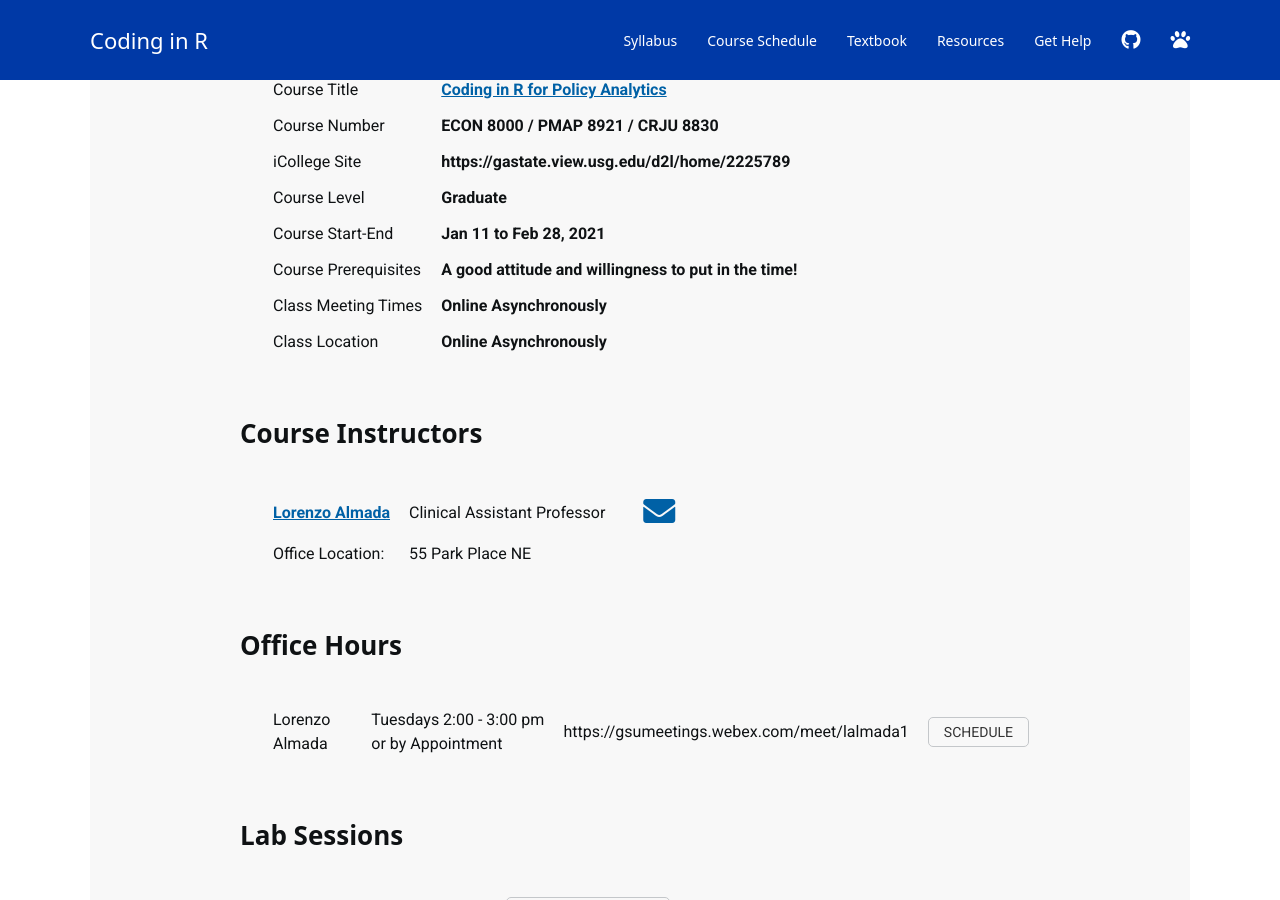
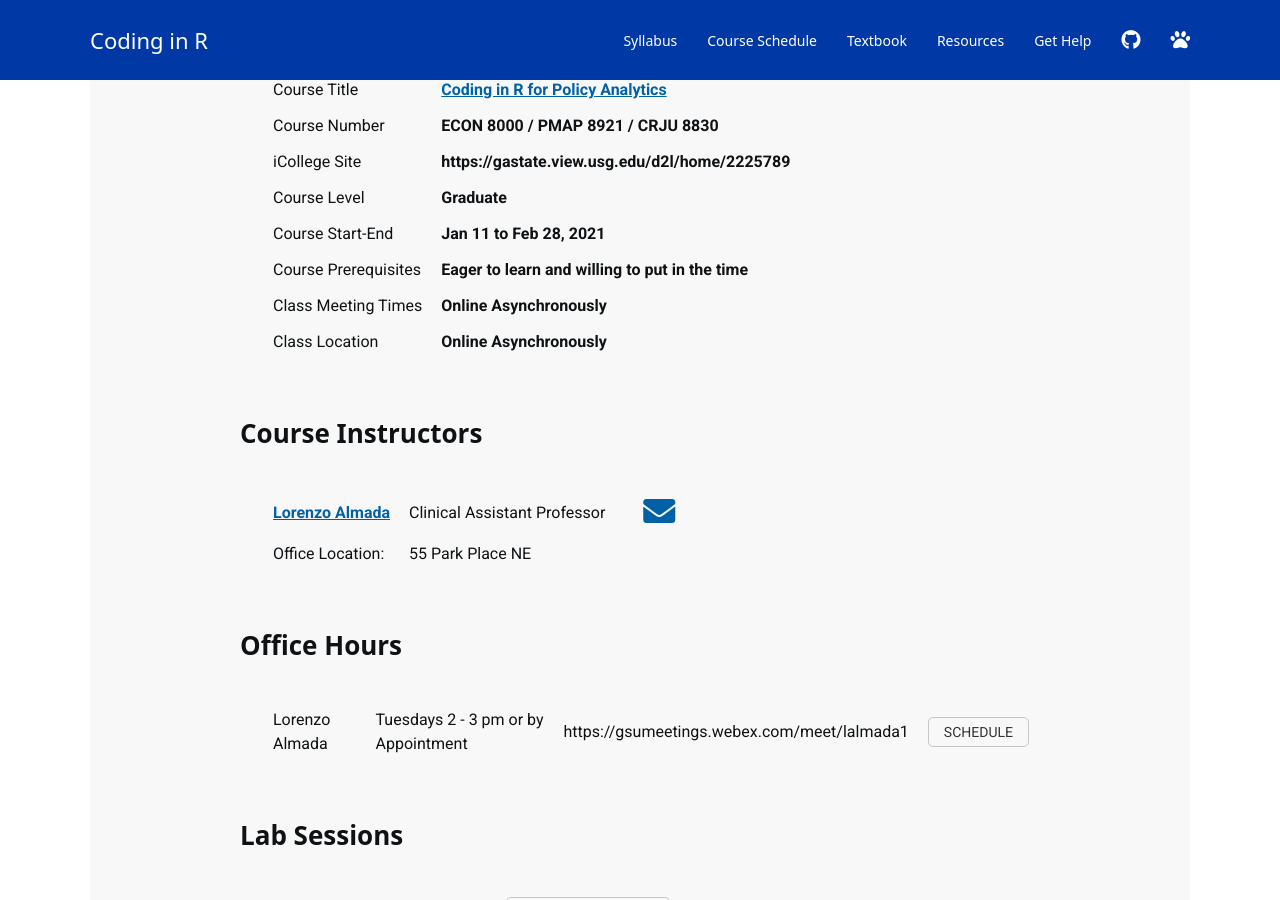
Before and after one commit to lalmada1/Coding-in-R-SPR-2021, a Jekyll site: the page built from index.md, in a window 1280 px wide and 900 px high, scrolled down 987 px. Built offline with Jekyll 4.4.1, drawn with Linux system fonts in a browser that asks for light colours; nearby versions of some CDN libraries; a script bundle is joined from its source files by our own code; library files that are not in the unit come from our copies; a style sheet for code colours, icons or effects is not loaded.

Commit message:
Update index.md

```diff
--- a/index.md
+++ b/index.md
@@ -15,7 +15,7 @@ info:
  course_level: Graduate
  course_website: 'https://gastate.view.usg.edu/d2l/home/2225789'
  course_start_end_dates: Jan 11 to Feb 28, 2021
- course_prerequisites: A good attitude and willingness to put in the time!
+ course_prerequisites: Eager to learn and willing to put in the time
  class_meets_when:  Online Asynchronously
  class_meets_where:  Online Asynchronously
  discussion_board_url: https://lalmada1.github.io/Coding-in-R-SPR-2021/help/
@@ -26,7 +26,7 @@ instructor:
    email: lalmada1@gsu.edu
    office_location: 55 Park Place NE #682
    website_url: 'https://aysps.gsu.edu/profile/lorenzo-almada/'
-   office_hours_time: Tuesdays 2:00 - 3:00 pm or by Appointment
+   office_hours_time: Tuesdays 2 - 3 pm or by Appointment
    office_hours_location:  https://gsumeetings.webex.com/meet/lalmada1
 
 textbooks:
```
